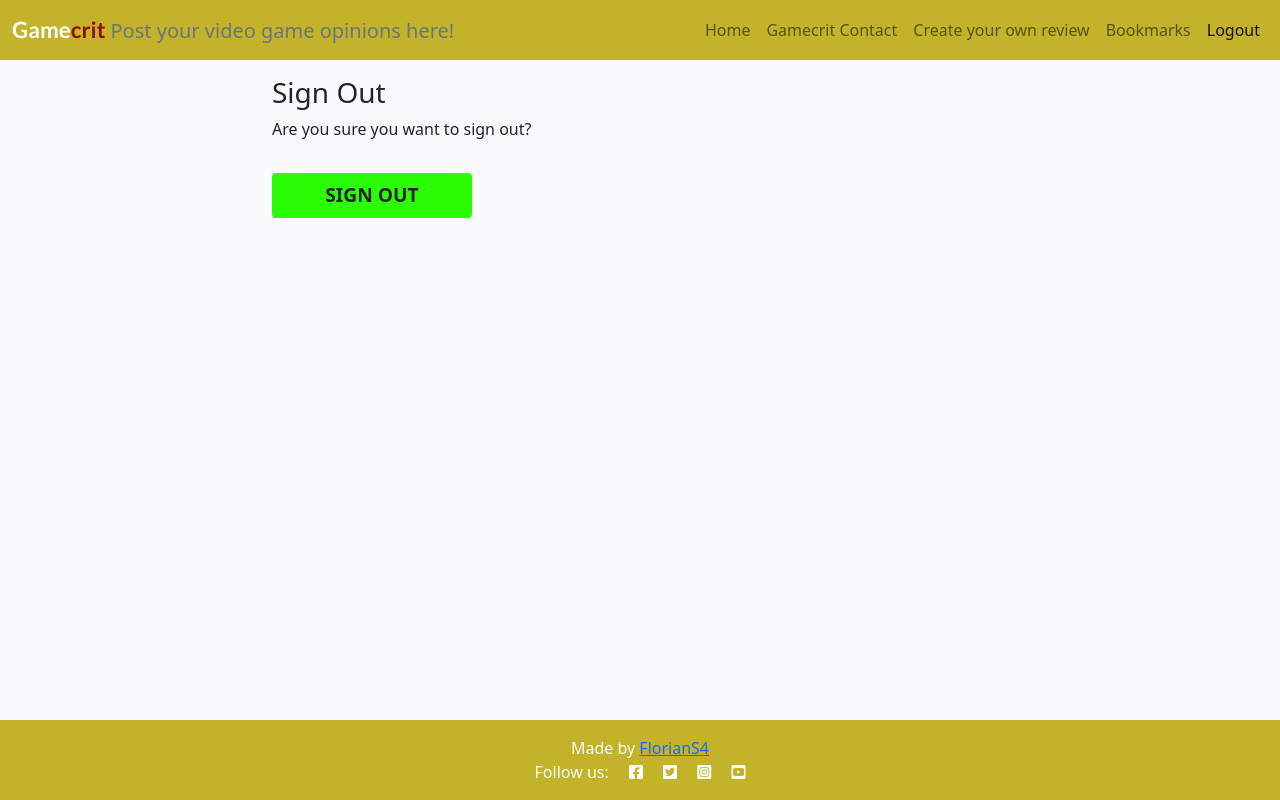
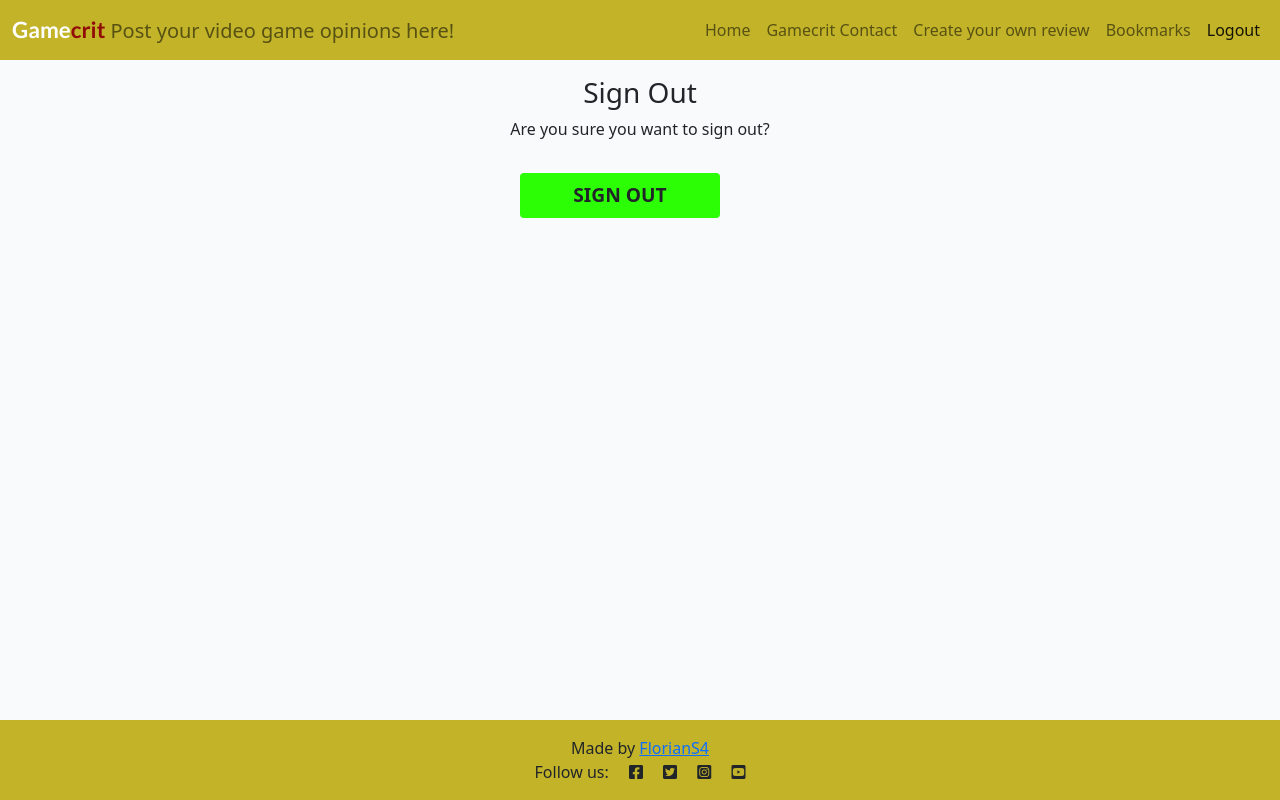
Before and after one commit to FlorianS4/project_4_django, a Django app: page /accounts/logout/ in a window 1280 px wide. Run offline with Django 4.2, Linux system fonts and the light colour scheme; the visitor is signed in with stand-in values (Sample User, id 1).

Commit message:
style: Add styling for various forms and height for pictures

```diff
--- a/gamecrit_contact/templates/gamecrit_contact.html
+++ b/gamecrit_contact/templates/gamecrit_contact.html
@@ -10,7 +10,7 @@
         </div>
     </div>
     <div class="row justify-content-center">
-        <div class="col-12 col-md-6 my-5">
+        <div class="col-12 col-md-6 my-5 pb-3 border border-warning rounded">
             <p>Hello!<br>You want to get in contact with us?<br>Nothing is easier than that. Just fill out this form and we will reach out to you in the next 2 buisness days!</p>
 
             <!--Gamecrit contact Form is underneath this-->
--- a/gamecrit_post/templates/gamecrit_post/gamecrit_post.html
+++ b/gamecrit_post/templates/gamecrit_post/gamecrit_post.html
@@ -9,9 +9,9 @@
         <h1 class="h1-styling-text">Write your own review here!</h1>
     </div>
     <br>
-    <div class="row justify-content-center ">
+    <div class="row justify-content-center">
         {% if user.is_authenticated %}
-        <div class="col-11 col-md-8 col-lg-6 mt-3">
+        <div class="col-11 col-md-8 col-lg-6 mt-3 pb-3 border border-warning rounded">
             <form method="post" enctype="multipart/form-data">
                 {{ form | crispy }}
                 {% csrf_token %}
--- a/static/css/style.css
+++ b/static/css/style.css
@@ -119,7 +119,7 @@ body, .navbar-light, .footer {
 }
 
 .image-size-1, .image-size-2 {
-    max-height: 270px;
+    max-height: 370px;
 }
 
 /* author display */
--- a/templates/account/login.html
+++ b/templates/account/login.html
@@ -7,7 +7,7 @@
 
 {% block content %}
 
-<div class="container">
+<div class="container pb-3 border border-warning rounded mt-3">
     <div class="row">
         <div class="col-md-8 mt-3 offset-md-2">
             <h3>{% trans "Sign In" %}</h3>
--- a/templates/account/logout.html
+++ b/templates/account/logout.html
@@ -8,15 +8,15 @@
 <div class="container">
     <div class="row">
         <div class="col-md-8 mt-3 offset-md-2">
-            <h3>{% trans "Sign Out" %}</h3>
+            <h3 class="d-flex justify-content-center">{% trans "Sign Out" %}</h3>
 
-            <p>{% trans 'Are you sure you want to sign out?' %}</p>
+            <p class="d-flex justify-content-center">{% trans 'Are you sure you want to sign out?' %}</p>
         </div>
     </div>
     <div class="row">
         <div class="col-md-8 mt-3 offset-md-2">
 
-            <form method="post" action="{% url 'account_logout' %}">
+            <form method="post" action="{% url 'account_logout' %}" class="d-flex justify-content-center">
                 {% csrf_token %}
                 {% if redirect_field_value %}
                 <input type="hidden" name="{{ redirect_field_name }}" value="{{ redirect_field_value }}" />
--- a/templates/account/signup.html
+++ b/templates/account/signup.html
@@ -9,7 +9,7 @@
 <!-- Used Code Institute template and adjusted the content-->
 
 {% block content %}
-<div class="container">
+<div class="container pb-3 border border-warning rounded mt-3">
   <div class="row">
     <div class="col-md-8 mt-3 offset-md-2">
       <h3>{% trans "Sign Up" %}</h3>
--- a/templates/base.html
+++ b/templates/base.html
@@ -38,7 +38,7 @@
         <div class="container-fluid">
             <a class="navbar-brand" href="{% url 'home' %}"><span class="brand" aria-label="Gamecrit home link">Game<span
                         class="red-header">crit</span></span>
-                        <span class="navbar-text text-muted" id="hide-text">
+                        <span class="navbar-text text-black" id="hide-text">
                             Post your video game opinions here!
                         </span>
                     </a>
@@ -111,8 +111,8 @@
 
     <!-- Footer -->
     <footer class="footer mt-auto py-3">
-        <p class="m-0 text-center text-white">Made by <a href="https://github.com/FlorianS4" aria-label="link to my github page">FlorianS4</a></p>
-        <p class="m-0 text-center text-white">Follow us: <i class="fab fa-facebook-square ms-3"></i>
+        <p class="m-0 text-center text-black">Made by <a href="https://github.com/FlorianS4" aria-label="link to my github page">FlorianS4</a></p>
+        <p class="m-0 text-center text-black">Follow us: <i class="fab fa-facebook-square ms-3"></i>
             <i class="fab fa-twitter-square ms-3"></i>
             <i class="fab fa-instagram-square ms-3"></i>
             <i class="fab fa-youtube-square ms-3"></i>
```
